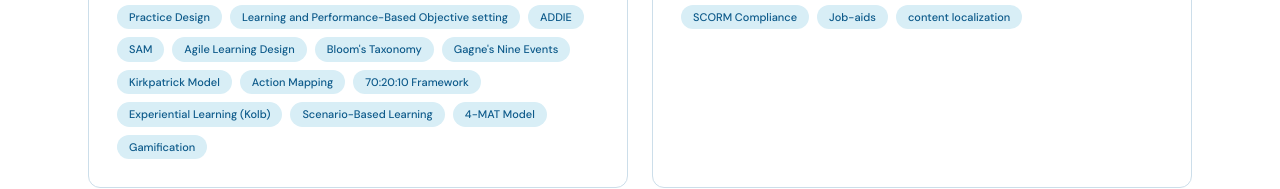
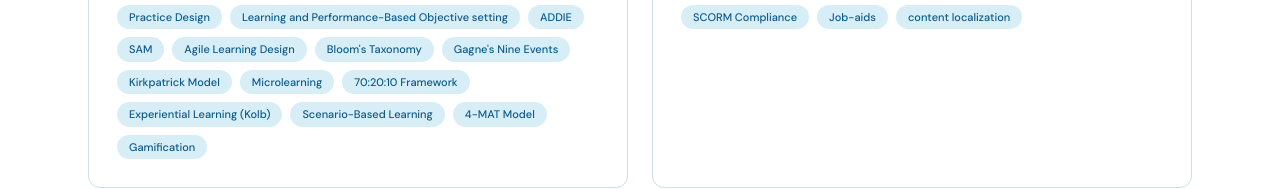
Before and after one commit to umaavadh/UmaA, a React (Vite) app: page /about in a window 1280 px wide. Shown: the part 1121-1310 px from the top of the page. Built offline with nearby package versions, Linux system fonts and the light colour scheme.

Commit message:
Rename Action Mapping to Microlearning

```diff
--- a/src/pages/About.tsx
+++ b/src/pages/About.tsx
@@ -26,7 +26,7 @@ export default function About() {
         "Bloom's Taxonomy",
         "Gagne's Nine Events",
         'Kirkpatrick Model',
-        'Action Mapping',
+        'Microlearning',
         '70:20:10 Framework',
         'Experiential Learning (Kolb)',
         'Scenario-Based Learning',
```
